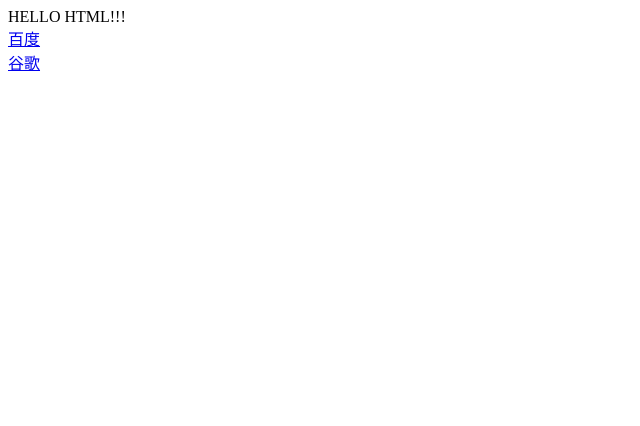
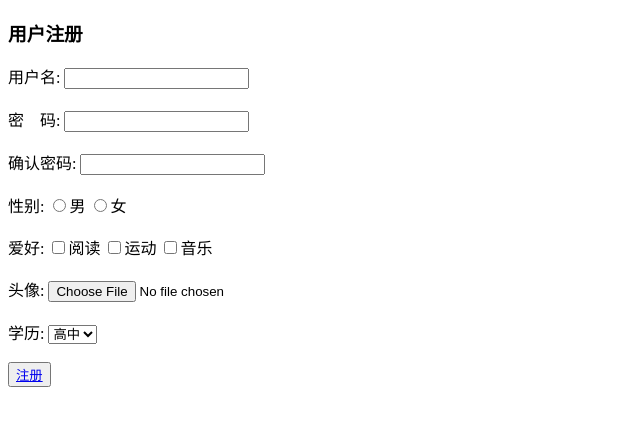
Before and after one commit to StarExusiai/star, a plain HTML site: page index.html in a window 1280 px wide. Shown: the whole page, without its empty margins (0-640 px from the left). Drawn offline with Linux system fonts and the light colour scheme.

Commit message:
add files

```diff
--- a/index.html
+++ b/index.html
@@ -1,13 +1,35 @@
 <!DOCTYPE html>
-<html lang="ch">
+<html lang="zh-CN">
 <head>
     <meta charset="UTF-8">
     <meta name="viewport" content="width=device-width, initial-scale=1.0">
-    <title>hello</title>
+    <title>用户注册</title>
 </head>
 <body>
-        HELLO HTML!!!<br>
-		<a href="https://www.baidu.com" target="_blank">百度</a><br>
-        <a href="https://www.google.com" target="_blank">谷歌</a><br>
+    <form action="#" method="get">
+        <h3>用户注册</h3>
+        用户名: <input type="text" name="username"><br><br>
+        密&nbsp;&nbsp;&nbsp;&nbsp;码: <input type="password" name="password"><br><br>
+        确认密码: <input type="password" name="confirm_password"><br><br>
+        性别:
+        <input type="radio" name="sex" value="m">男
+        <input type="radio" name="sex" value="f">女<br><br>
+        爱好:
+        <input type="checkbox" name="hobby" value="reading">阅读
+        <input type="checkbox" name="hobby" value="sports">运动
+        <input type="checkbox" name="hobby" value="music">音乐<br><br>
+        头像: <input type="file" name="file"/><br><br>
+        学历:
+        <select name="education">
+            <option value="highschool">高中</option>
+            <option value="bachelor">本科</option>
+            <option value="master">硕士</option>
+            <option value="phd">博士</option>
+        </select><br><br>
+        <button type="submit" value="注册">
+            <a href="https://www.yuanshen.com/#/" target="_blank">注册</a>
+        </button>
+    </form>
+
 </body>
 </html>
```
